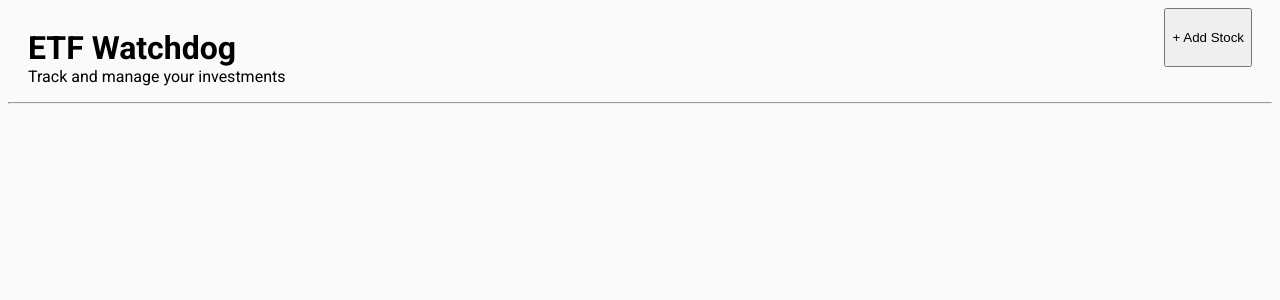
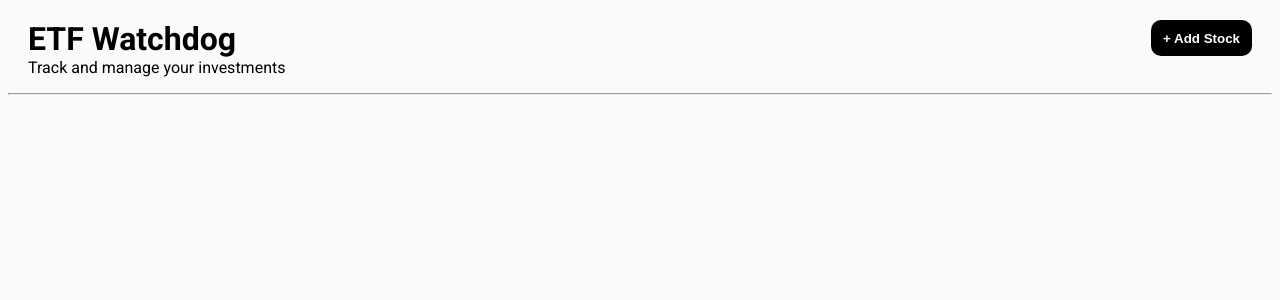
Before and after one commit to tiefaul/etf-watchdog-api, a SvelteKit app in the folder frontend/: page /test in a window 1280 px wide. Shown: the top 300 px of the page. Built offline with nearby package versions, Linux system fonts and the light colour scheme; a web font is replaced by a local one.

Commit message:
styled the button for the add stock modual

```diff
--- a/frontend/src/routes/+layout.svelte
+++ b/frontend/src/routes/+layout.svelte
@@ -34,16 +34,32 @@
     display: flex;
     flex-direction: row;
     justify-content: space-between;
-    margin-right: 20px;
-    margin-left: 20px;
+    margin: 20px 20px 0px 20px;
   }
+
   .header-flex-container h1 {
+    margin-top: 0px;
     margin-bottom: 0px;
   }
+
+  .header-flex-container button {
+    border: none;
+    background: black;
+    color: white;
+    font-weight: bold;
+    border-radius: 10px;
+    height: calc(0.25rem * 9);
+    cursor: pointer;
+    padding-left: 12px;
+    padding-right: 12px;
+  }
+
+
   p {
     margin-top: 0px;
     margin-left: 20px;
   }
+
   hr {
     margin-bottom: 15px;
   }
```
